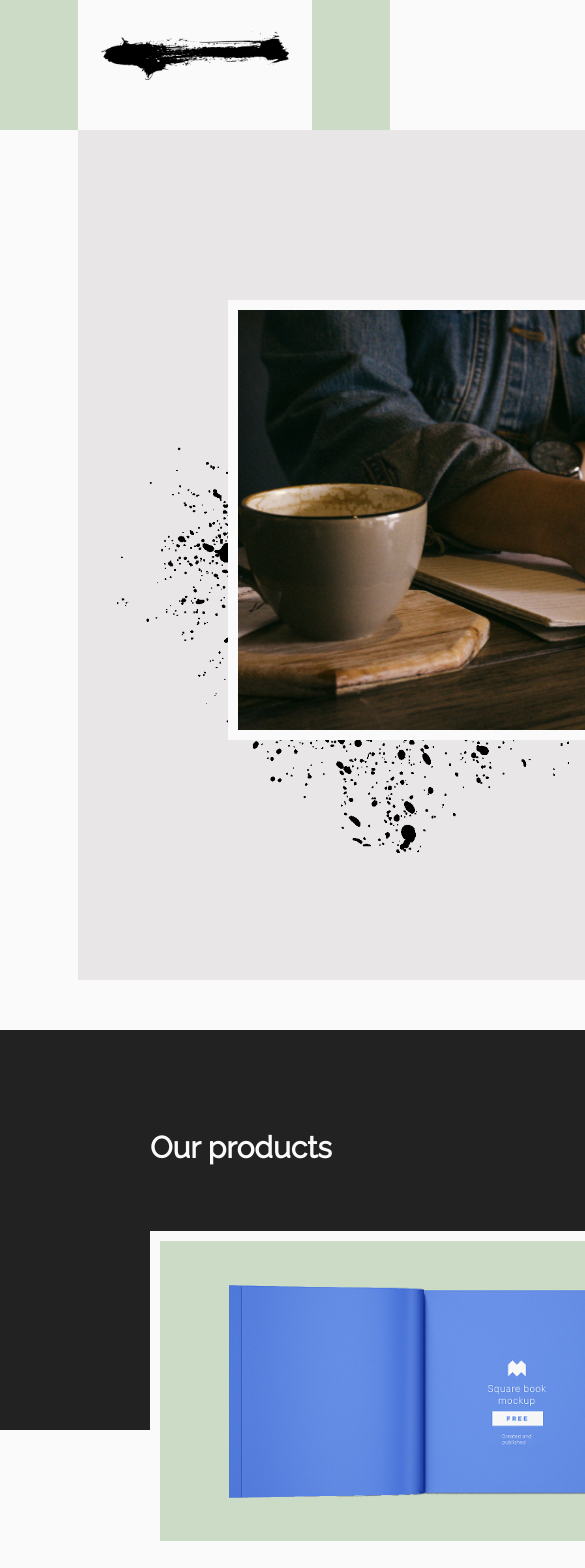
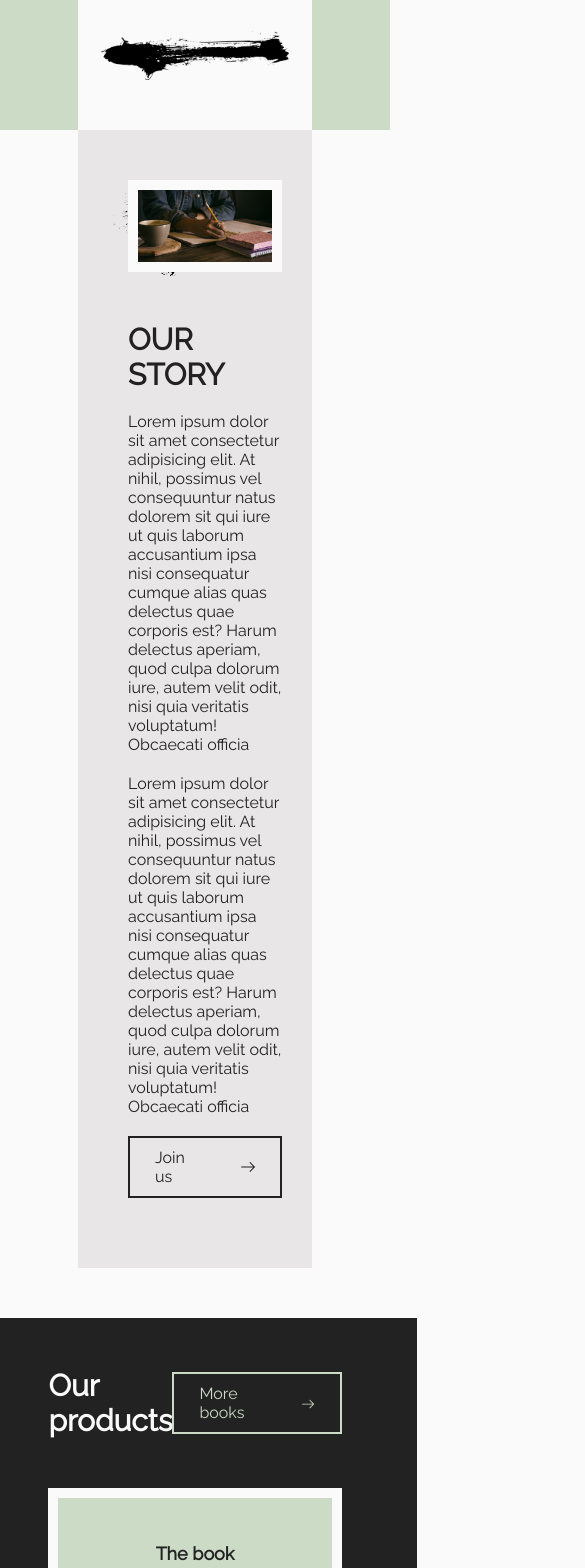
Before and after one commit to SMasiu/make-a-story-frontend, a React (Create React App) app: page / in a window 390 px wide. Shown: the part 780-2348 px from the top of the page, 585 px wide, since content can reach past the window. Built offline with nearby package versions, Linux system fonts and the light colour scheme.

Commit message:
responsive home page

```diff
--- a/src/components/about/about.css
+++ b/src/components/about/about.css
@@ -1,5 +1,5 @@
 .about-wrapper {
-    height: 100vh;
+    /* height: 100vh; */
     min-height: 850px;
     display: flex;
     align-items: stretch;
@@ -9,9 +9,11 @@
     background-color: var(--secondary);
     width: 800px;
     margin-left: 20%;
+    transition: all .3s;
 }
 
 .stage-content {
+    transition: all .3s;
     height: 100%;
     width: 1500px;
     display: grid;
@@ -25,16 +27,18 @@
 }
 
 .stain-wrapper {
+    transition: all .3s;
     position: absolute;
     width: 600px;
-    top: 30%;
+    top: 35%;
     left: 0;
 }
 
 .about-img-wrapper {
+    transition: all .3s;
     position: absolute;
     width: 800px;
-    top: 20%;
+    top: 25%;
     left: 15%;
 }
 
@@ -57,3 +61,59 @@
     justify-content: flex-end;
     margin: 20px 0;
 }
+
+@media (max-width: 2300px) {
+    .about-stage-1 {
+        margin-left: 10%;
+    }
+}
+
+@media (max-width: 1900px) {
+    .about-stage-1 {
+        width: 600px;
+    }
+
+    .about-img-wrapper {
+        width: 575px;
+    }
+
+    .stain-wrapper {
+        width: 400px;
+    }
+
+    .stage-content {
+        width: 1100px;
+    }
+}
+
+@media (max-width: 1350px) {
+    .about-stage-1 {
+        width: 60%;
+        margin-left: 20%;
+    }
+
+    .stage-content {
+        width: 100%;
+        grid-template-columns: 1fr;
+        grid-template-rows: auto 1fr;
+        padding: 50px;
+    }
+
+    .about-img-wrapper {
+        position: relative;
+        left: 0;
+        top: 0;
+        width: 100%;
+    }
+
+    .stain-wrapper {
+        position: absolute;
+        width: 80%;
+        left: -15%;
+        top: 0;
+    }
+
+    .about-us-article {
+        margin-top: 50px;
+    }
+}
--- a/src/components/footer/footer.css
+++ b/src/components/footer/footer.css
@@ -43,6 +43,24 @@
 }
 
 .footer-bootom {
-    padding: 3  0px 0;
+    padding: 50px 0 10px 0;
     text-align: center;
 }
+
+@media (max-width: 1600px) {
+    .footer-content {
+        width: 80%;
+    }
+}
+
+@media (max-width: 1050px) {
+    .footer-sect-wrapper {
+        grid-template-columns: 1fr;
+    }
+}
+
+@media (max-width: 650px) {
+    .contact-info {
+        grid-template-columns: 1fr;
+    }
+}
--- a/src/components/home-product/home-product.css
+++ b/src/components/home-product/home-product.css
@@ -2,6 +2,7 @@
     width: 1200px;
     margin: auto;
     padding-bottom: 120px;
+    transition: all .3s;
 }
 
 .hp-wrapper {
@@ -12,6 +13,7 @@
 }
 
 .hp-article {
+    transition: all .3s;
     width: 1200px;
     height: 400px;
     background-color: var(--dark);
@@ -21,6 +23,7 @@
 .hp-article header {
     display: flex;
     justify-content: space-between;
+    align-items: center;
 }
 
 .hp-article h2 {
@@ -34,6 +37,7 @@
 }
 
 .hp-product {
+    transition: all .3s;
     height: 300px;
     background-color: var(--primary);
     display: grid;
@@ -73,3 +77,25 @@
     display: flex;
     justify-content: center;
 }
+
+@media (max-width: 1350px) {
+    .hp-container {
+        width: 80%;
+    }
+
+    .hp-article {
+        padding: 50px 75px;
+    }
+}
+
+@media (max-width: 1050px) {
+    .hp-container {
+        padding-bottom: 250px;
+    }
+    .hp-product {
+        display: flex;
+        flex-direction: column-reverse;
+        height: auto;
+        padding: 25px;
+    }
+}
--- a/src/components/how-it-work/how-it-work.css
+++ b/src/components/how-it-work/how-it-work.css
@@ -1,6 +1,5 @@
 .hit-container {
     width: 1500px;
-    height: 100vh;
     min-height: 1200px;
     margin: auto;
     padding-bottom: 120px;
@@ -15,7 +14,7 @@
 .hit-wrapper {
     height: 100%;
     display: grid;
-    grid-template-rows: repeat(3, 1fr);
+    grid-template-rows: repeat(3, minmax(420px,1fr));
     grid-template-columns: repeat(2, 1fr);
 }
 
@@ -31,9 +30,10 @@
     background-color: var(--primary);
 }
 
-.tile-bg-1, .tile-bg-2 {
+.tile-bg-1, .tile-bg-2, .tile-bg-3 {
     display: flex;
     align-items: center;
+    justify-content: center;
 }
 
 .tile-text {
@@ -61,6 +61,7 @@
 }
 
 .tile-img-wrapper {
+    transition: all .3s;
     width: 70%;
     position: absolute;
     left: -100px;
@@ -74,6 +75,7 @@
 }
 
 .tile-1-btn-wrapper {
+    transition: all .3s;
     position: absolute;
     right: 25px;
     bottom: 30px;
@@ -87,3 +89,49 @@
     bottom: 30px;
     left: 15%;
 }
+
+@media (max-width: 1700px) {
+    .hit-container {
+        width: 80%;
+    }
+
+    .tile-img-wrapper {
+        position: static;
+    }
+
+    .tile-1-btn-wrapper {
+        margin-top: 20px;
+        display: flex;
+        justify-content: flex-end;
+        width: 70%;
+        position: static;
+    }
+
+    .tile-img-wrapper-top {
+        position: static;
+    }
+
+    .tile-btn-wrapper {
+        position: static;
+        margin-top: 20px;
+    }
+
+    .tile-bg-1, .tile-bg-2, .tile-bg-3 {
+        flex-direction: column;
+    }
+
+    .tile-text {
+        width: 100%;
+    }
+}
+
+@media (max-width: 875px) {
+    .hit-wrapper {
+        grid-template-columns: 1fr;
+        grid-template-rows: repeat(3, auto minmax(400px, 1fr));
+    }
+
+    .tile-bg-2 {
+        grid-row: 4;
+    }
+}
--- a/src/components/how-it-work/how-it-work.js
+++ b/src/components/how-it-work/how-it-work.js
@@ -35,14 +35,14 @@ const HowItWork = () => (
             </section>
 
             <section className="tile-bg-2 tile">
-            <div className="tile-img-wrapper">
+                <div className="tile-img-wrapper">
                     <Box>
                         <div className="tile-image">
                             <img src="write.jpeg" alt="tile-img"/>
                         </div>
                     </Box>
-            </div>
-            <div className="tile-1-btn-wrapper">
+                </div>
+                <div className="tile-1-btn-wrapper">
                     <Button secondary>Add the fragment</Button>
                 </div>
             </section>
--- a/src/components/list/list.js
+++ b/src/components/list/list.js
@@ -2,7 +2,7 @@ import React from 'react';
 
 const List = ({items}) => (
     <ul>
-        {items.map(i => <li>{i}</li>)}
+        {items.map((i,idx) => <li key={idx}>{i}</li>)}
     </ul>
 )
 
--- a/src/components/welcome/welcome.css
+++ b/src/components/welcome/welcome.css
@@ -73,6 +73,10 @@
 }
 
 @media (max-width: 1900px) {
+    .content-stage-1 {
+        width: 600px;
+    }
+
     .content-stage-2 {
         left: 10%;
     }
@@ -82,23 +86,7 @@
     }
 }
 
-@media (max-width: 1650px) {
-    .content-stage-1 {
-        width: 50%;
-        margin-left: 25%;
-    }
-
-    .content-stage-2 {
-        left: -30%;
-        width: 1000px;
-    }
-
-    .s3-wrapper {
-        left: 75%;
-    }
-}
-
-@media (max-width: 1250px) {
+@media (max-width: 1350px) {
     .content-stage-1 {
         width: 60%;
         margin-left: 20%;
```
